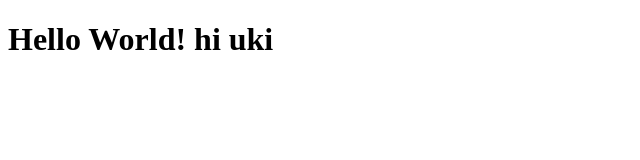
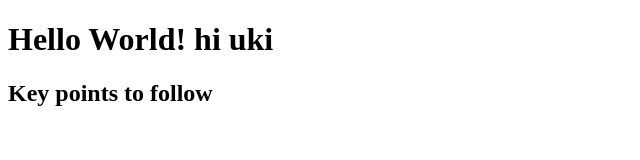
Before and after one commit to Sindoory-Sivanesan/Github-1-uki, a plain HTML site: page index.html in a window 1280 px wide. Shown: the whole page, without its empty margins (0-640 px from the left). Drawn offline with Linux system fonts and the light colour scheme.

Commit message:
Feat:code added in the line-10

```diff
--- a/index.html
+++ b/index.html
@@ -7,5 +7,6 @@
 </head>
 <body>
     <h1>Hello World! hi uki</h1>
+    <h2>Key points to follow</h2>
 </body>
 </html>
```
